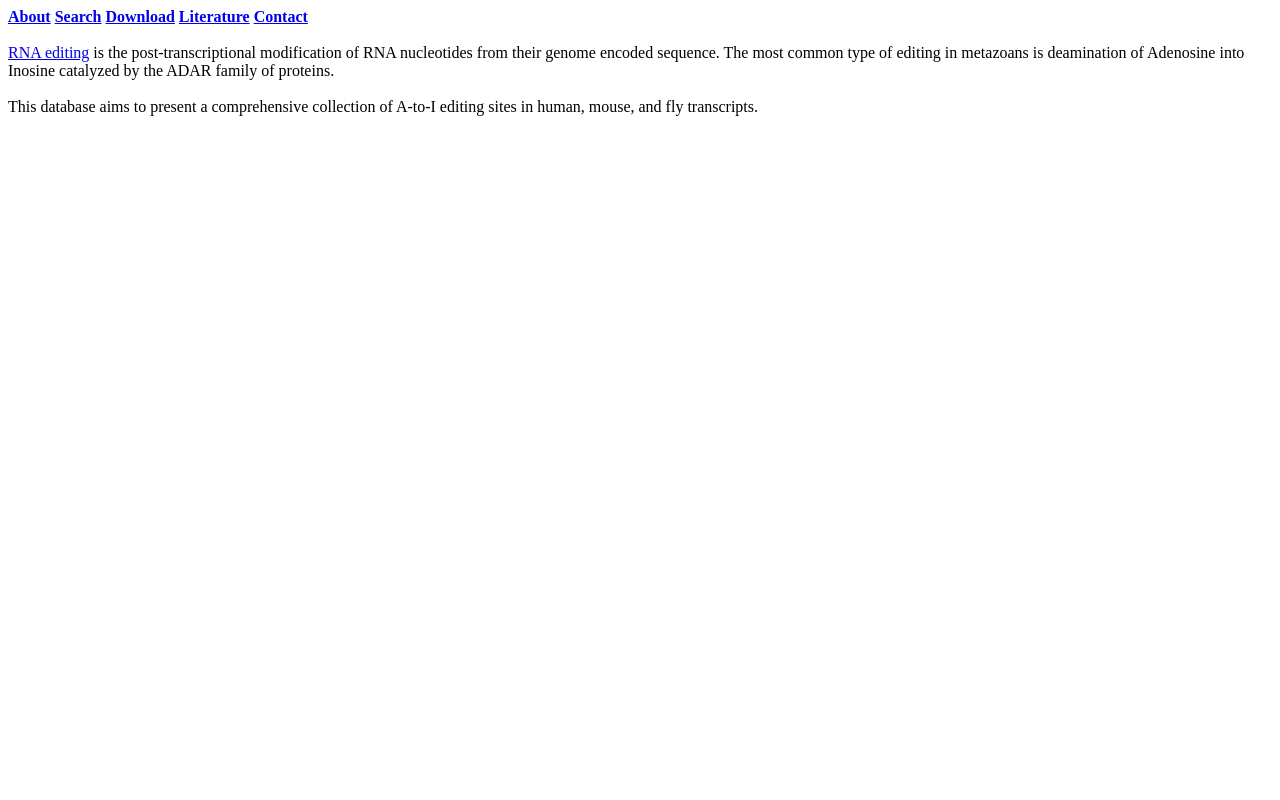
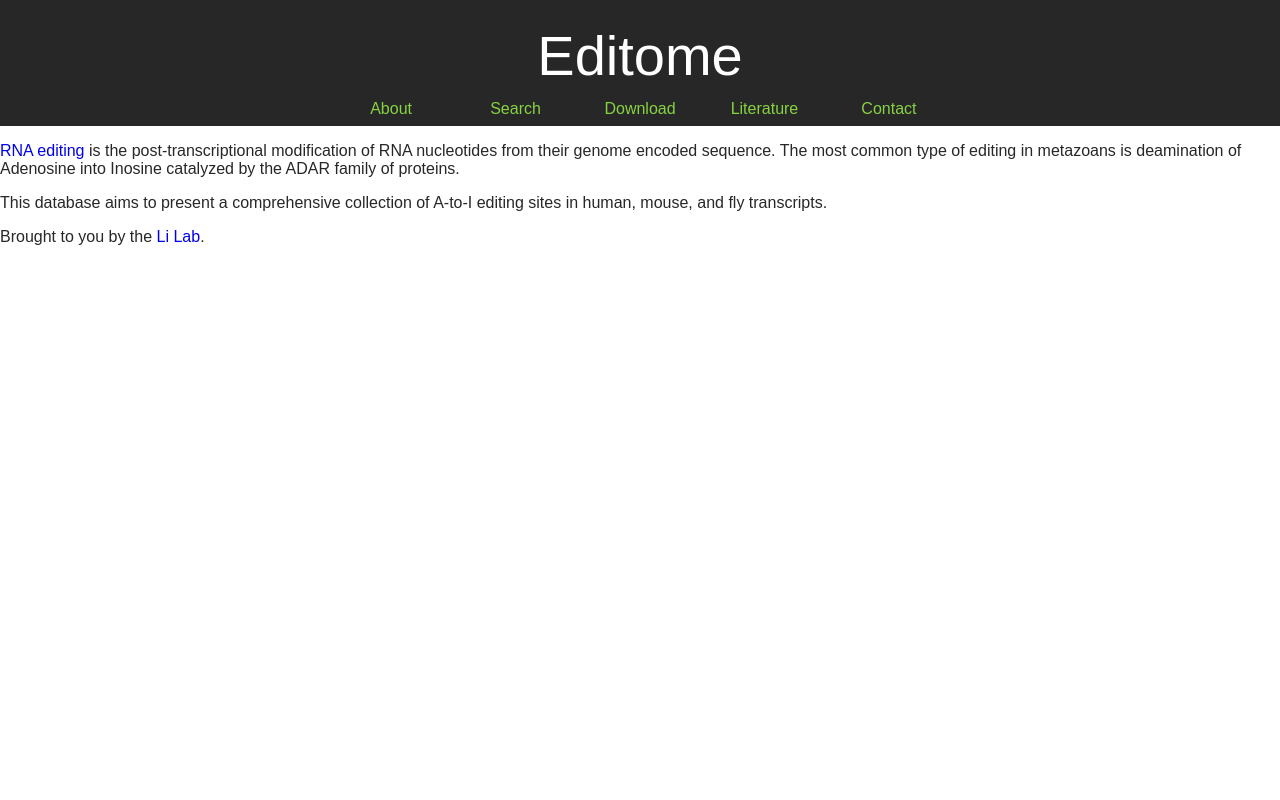
Before and after one commit to triciatricia/editome, a Django app: template templates/about.html in a window 1280 px wide. Run offline with Django 3.2, Linux system fonts and the light colour scheme; the template is opened without the code that fills it, so the values that code supplies are empty.

Commit message:
Revert. Changes made before putting code on github.
This reverts commit 18f64cef6362e3e87060469406cc225e0980c23a.

Changes made before putting the code on github.

```diff
--- /dev/null
+++ b/editdatabase/static/style.css
@@ -0,0 +1,46 @@
+/* General stylsheet for the editome website. */
+
+body {
+	font: 16px arial,sans-serif;
+	color: #272727;
+	margin: 0px;
+}
+
+a {
+	text-decoration: none;
+}
+
+
+#topbar {
+	background-color: #272727;
+	/*border-bottom: 5px solid #16A521;*/
+	min-width: 960px;
+}
+
+#topbartitle {
+	text-align: center;
+	height: 100px;
+}
+
+#topbartitle h1 {
+	font: 56px arial,sans-serif;
+	color: #FFF;
+	padding-top: 23px;
+	margin-top: 0px;
+}
+
+#nav {
+	padding-bottom: 6px;
+	text-align: center;
+}
+
+#nav li {
+	/*display: inline-block;*/
+}
+
+#nav a {
+	color: #87D341;
+	display: inline-block;
+	width: 120px;
+	height: 20px;
+}
--- a/editdatabase/urls.py
+++ b/editdatabase/urls.py
@@ -1,4 +1,5 @@
 from django.conf.urls import patterns, include, url
+from django.conf import settings
 from editdatabase.views import about, search, download, literature, contact
 
 # Uncomment the next two lines to enable the admin:
@@ -21,4 +22,8 @@ urlpatterns = patterns('',
 
     # Uncomment the next line to enable the admin:
     # url(r'^admin/', include(admin.site.urls)),
+	('^' + settings.STATIC_DIR + '/(?P<path>.*)$',
+		'django.views.static.serve',
+		{ 'document_root': settings.STATIC_ROOT, }
+	),
 )
--- a/templates/about.html
+++ b/templates/about.html
@@ -1,11 +1,8 @@
-<html>
-<head>
-	<title>About</title>
-</head>
-<body>
-<a href="http://www.stanford.edu/~gokulr/cgi-bin/django.cgi/about/"><strong>About</strong></a>     <a href="http://www.stanford.edu/~gokulr/cgi-bin/django.cgi/search/"><strong>Search</strong></a>     <a href="http://www.stanford.edu/~gokulr/cgi-bin/django.cgi/download/"><strong>Download</strong></a>     <a href="http://www.stanford.edu/~gokulr/cgi-bin/django.cgi/literature/"><strong>Literature</strong></a>     <a href="http://www.stanford.edu/~gokulr/cgi-bin/django.cgi/contact/"><strong>Contact</strong></a><br><br>
+{% extends "generic.html" %}
 
-<a href="http://en.wikipedia.org/wiki/RNA_editing">RNA editing</a> is the post-transcriptional modification of RNA nucleotides from their genome encoded sequence. The most common type of editing in metazoans is deamination of Adenosine into Inosine catalyzed by the ADAR family of proteins.<br><br>
-This database aims to present a comprehensive collection of A-to-I editing sites in human, mouse, and fly transcripts.
-</body>
-</html>
+{% block pgtitle %}About{% endblock %}
+
+{% block content %}
+<p><a href="http://en.wikipedia.org/wiki/RNA_editing">RNA editing</a> is the post-transcriptional modification of RNA nucleotides from their genome encoded sequence. The most common type of editing in metazoans is deamination of Adenosine into Inosine catalyzed by the ADAR family of proteins.</p>
+<p>This database aims to present a comprehensive collection of A-to-I editing sites in human, mouse, and fly transcripts. </p>
+{% endblock %}
--- /dev/null
+++ b/templates/generic.html
@@ -0,0 +1,47 @@
+<!DOCTYPE html>
+<html lang="en">
+<head>
+	<link rel="stylesheet" href="{{ STATIC_URL }}style.css" />
+	<title>
+		{% block sitetitle %}Editome: Datatabase of RNA Editing - {% endblock %}
+		{% block pgtitle %}{% endblock %}
+	</title>
+</head>
+
+<body>
+	<div id="topbar">
+		<!-- Contains title and navigation. -->
+		<div id="topbartitle">
+			{% block topbartitle %}
+			<h1>Editome</h1>
+			{% endblock %}
+		</div>
+		<div id="nav">
+			{% block nav %}
+				<a href="/about/">About</a>
+				<a href="/search/">Search</a>
+				<a href="/download/">Download</a>
+				<a href="/literature/">Literature</a>
+				<a href="/contact/">Contact</a>
+			<!--<ul>
+				<li><a href="/about/">About</a></li>
+				<li><a href="/search/">Search</a></li>
+				<li><a href="/download/">Download</a></li>
+				<li><a href="/literature/">Literature</a></li>
+				<li><a href="/contact/">Contact</a></li>
+			</ul>-->
+			{% endblock %}
+		</div>
+	</div>
+	<div id="content">
+		<!-- Main content of each page here. -->
+		{% block content %}{% endblock %}
+	</div>
+	<div id="footer">
+		<!-- Footer for all pages here.-->
+		{% block footer %}
+		<p>Brought to you by the <a href="http://lilab.stanford.edu">Li Lab</a>.</p>
+		{% endblock %}
+	</div>
+</body>
+</html>
```
Also changed, not shown: editdatabase/settings.py (+18 -4 lines), editdatabase/sitelist/style.css (added, +24 -0 lines), editdatabase/views.py (+6 -4 lines).
